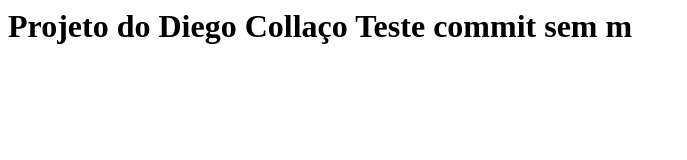
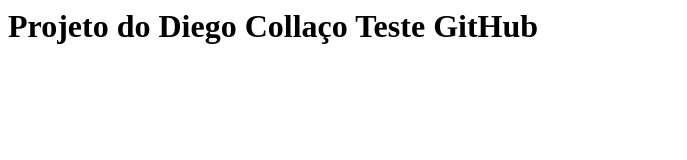
Before and after one commit to collaco/CursoGitAlura, a plain HTML site: page index.html in a window 1280 px wide. Shown: the whole page, without its empty margins (0-687 px from the left). Drawn offline with Linux system fonts and the light colour scheme.

Commit message:
Teste GitHub

```diff
--- a/index.html
+++ b/index.html
@@ -2,6 +2,6 @@
     <head>
     </head>
     <body>
-		<h1>Projeto do Diego Collaço Teste commit sem m</h1>
+		<h1>Projeto do Diego Collaço Teste GitHub</h1>
     </body>
 </html>
```
